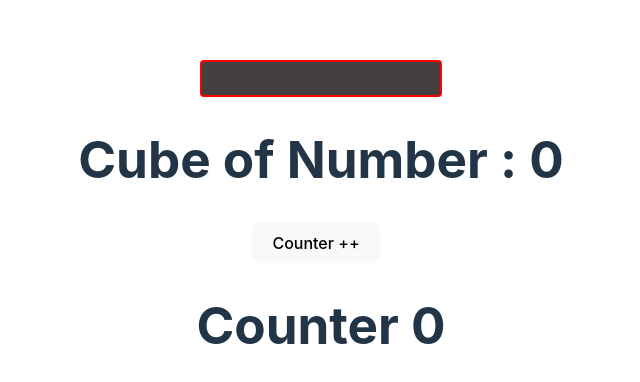
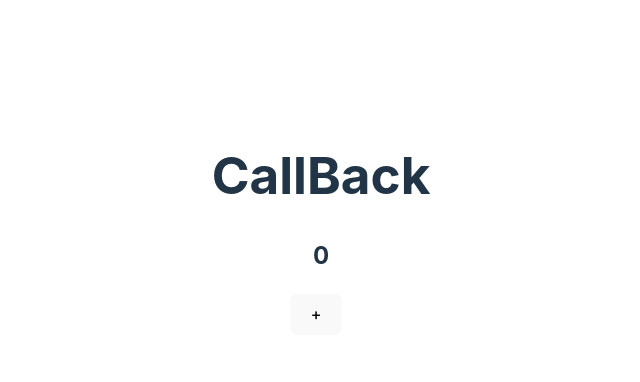
Before and after one commit to pawara101/react-hooks, a React (Vite) app: page / in a window 1280 px wide. Shown: the part 176-558 px from the top of the page, without its empty margins (319-959 px from the left). Built offline with nearby package versions, Linux system fonts and the light colour scheme.

Commit message:
UseCallback Tutorial 1.0

```diff
--- a/src/App.jsx
+++ b/src/App.jsx
@@ -8,13 +8,14 @@
 import { RefTutorial } from "./hooks/RefTutorial.jsx";
 import { LayoutEffectTutorial } from './hooks/LayoutEffectTutorial.jsx';
 import { MemoTutorial } from './hooks/MemoTutorial.jsx';
+import { CallbackTutorial } from './hooks/CallbackTutorial.jsx';
 
 function App() {
 
   return (
     <>
       <div className="card">
-            <MemoTutorial></MemoTutorial>
+            <CallbackTutorial></CallbackTutorial>
       </div>
     </>
   )
--- /dev/null
+++ b/src/hooks/CallbackTutorial.jsx
@@ -0,0 +1,14 @@
+//useCallback lets  cache a function definition between re-renders
+import React, { useState } from 'react';
+
+export function CallbackTutorial() {
+    const [count, setCount] = useState(0);
+
+    return (
+        <div>
+            <h1>CallBack</h1>
+            <h2>{count}</h2>
+            <button onClick={() => setCount(count + 1)}>+</button>
+        </div>
+    );
+}
```
